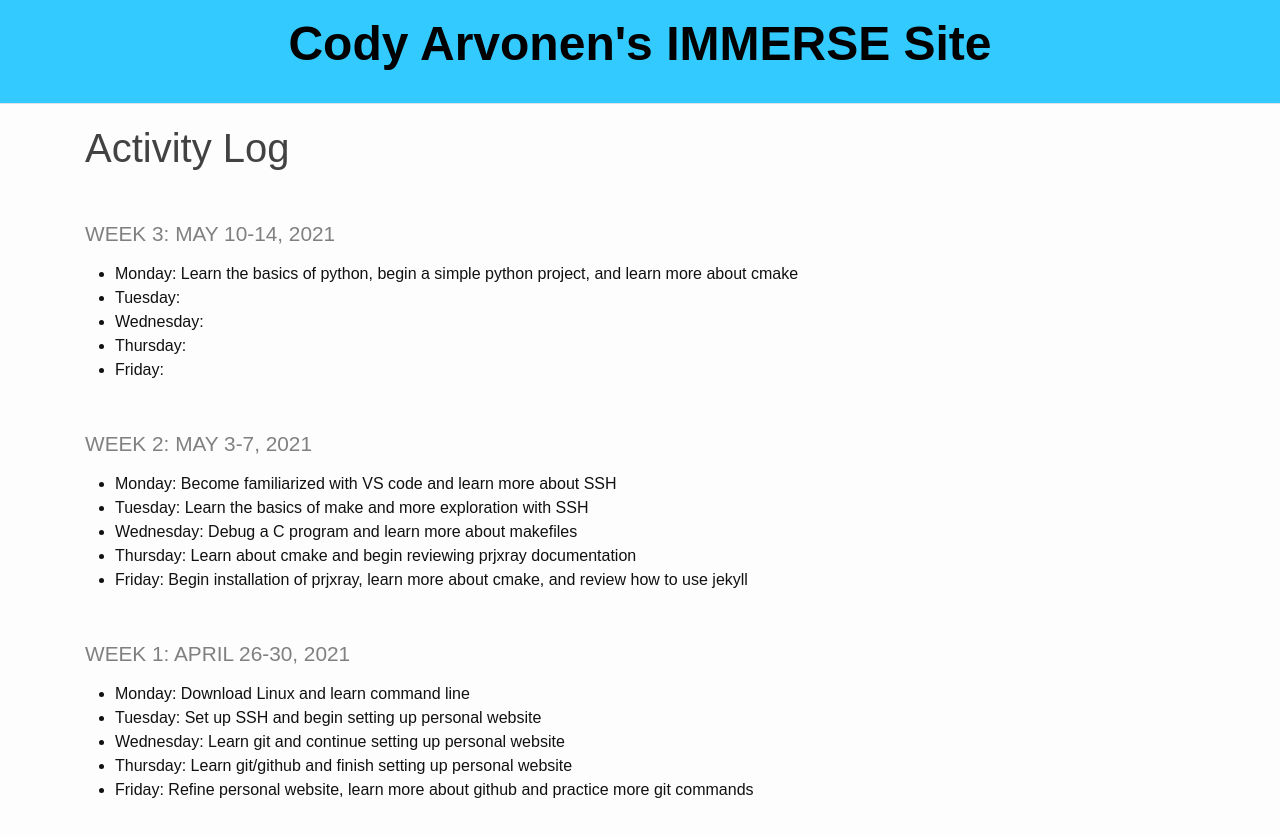
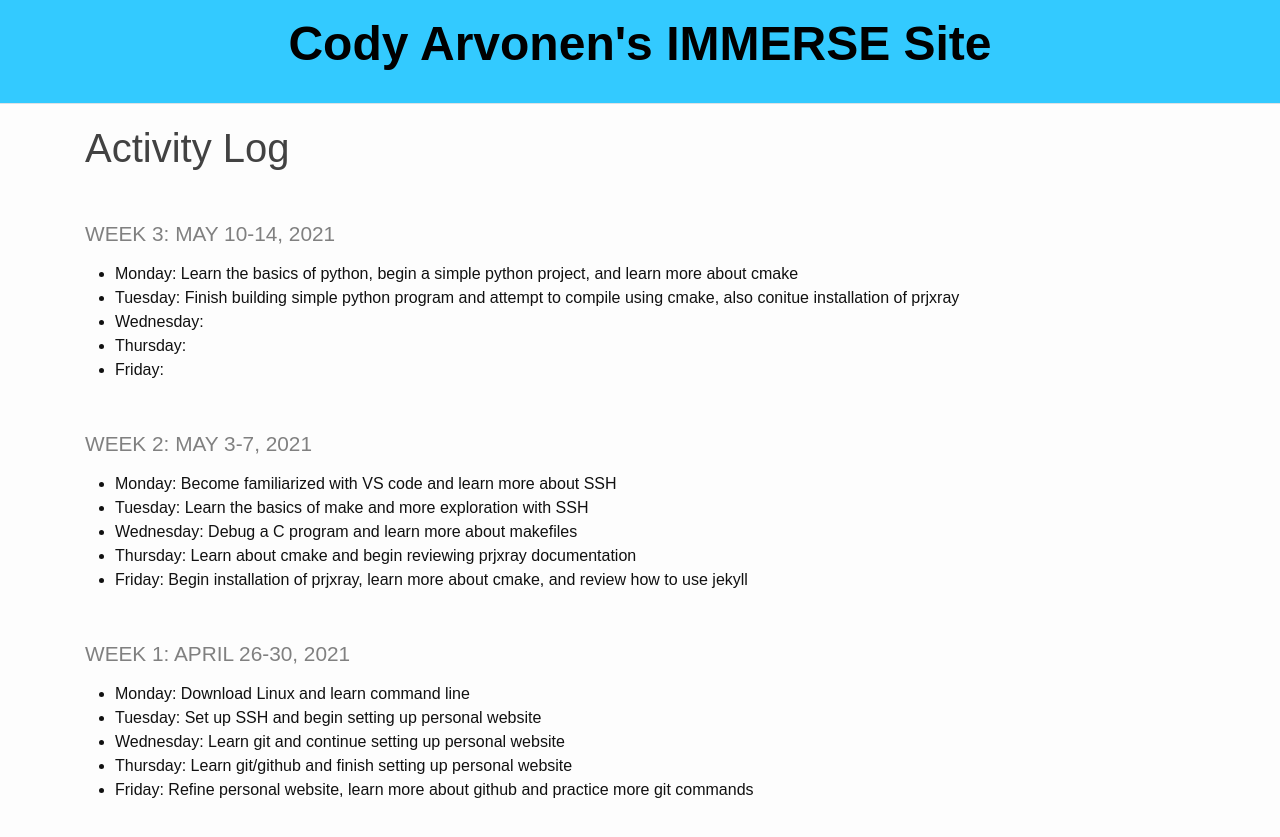
Before and after one commit to codyarvonen/personal_website, a Jekyll site: the page built from _pages/log.md, in a window 1280 px wide. Shown: the top 837 px of the page. Built offline with Jekyll 4.4.1, drawn with Linux system fonts in a browser that asks for light colours.

Commit message:
5/11/21 log update

```diff
--- a/_pages/log.md
+++ b/_pages/log.md
@@ -6,7 +6,7 @@ title: Activity Log
 ### Week 3: May 10-14, 2021
 
 * **Monday**: Learn the basics of python, begin a simple python project, and learn more about cmake
-* **Tuesday**:
+* **Tuesday**: Finish building simple python program and attempt to compile using cmake, also conitue installation of prjxray
 * **Wednesday**:
 * **Thursday**:
 * **Friday**:
```
